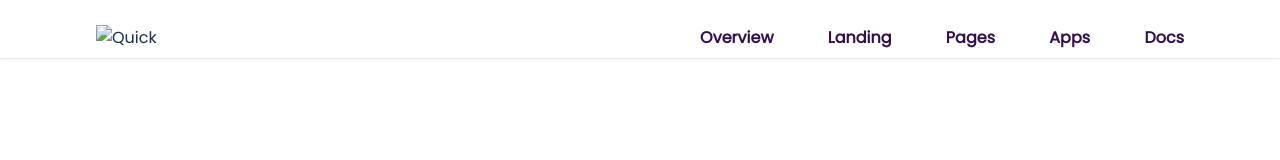
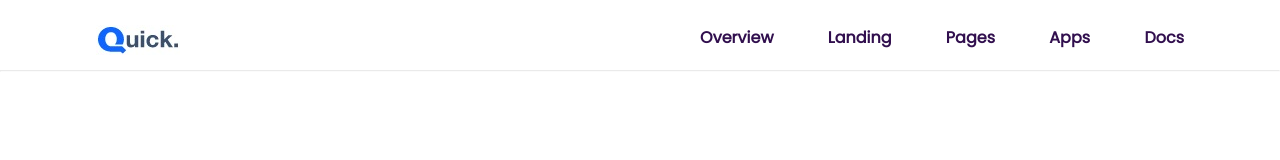
Before and after one commit to gmsakibursabbir/demo-07, a plain HTML site: page index.html in a window 1280 px wide. Drawn offline with Linux system fonts and the light colour scheme; the site is published under a folder, as on GitHub Pages, so addresses that start at the root find nothing.

Commit message:
Update index.html

```diff
--- a/index.html
+++ b/index.html
@@ -21,7 +21,7 @@
              <div class="container">
                 <!-- logo -->
                 <div class="logo">
-                    <img src="/images/logo.jpg" alt="Quick">
+                    <img src="images/logo.jpg" alt="Quick">
                 </div>
                 <!-- menu -->
                 <nav class="menu">
```
